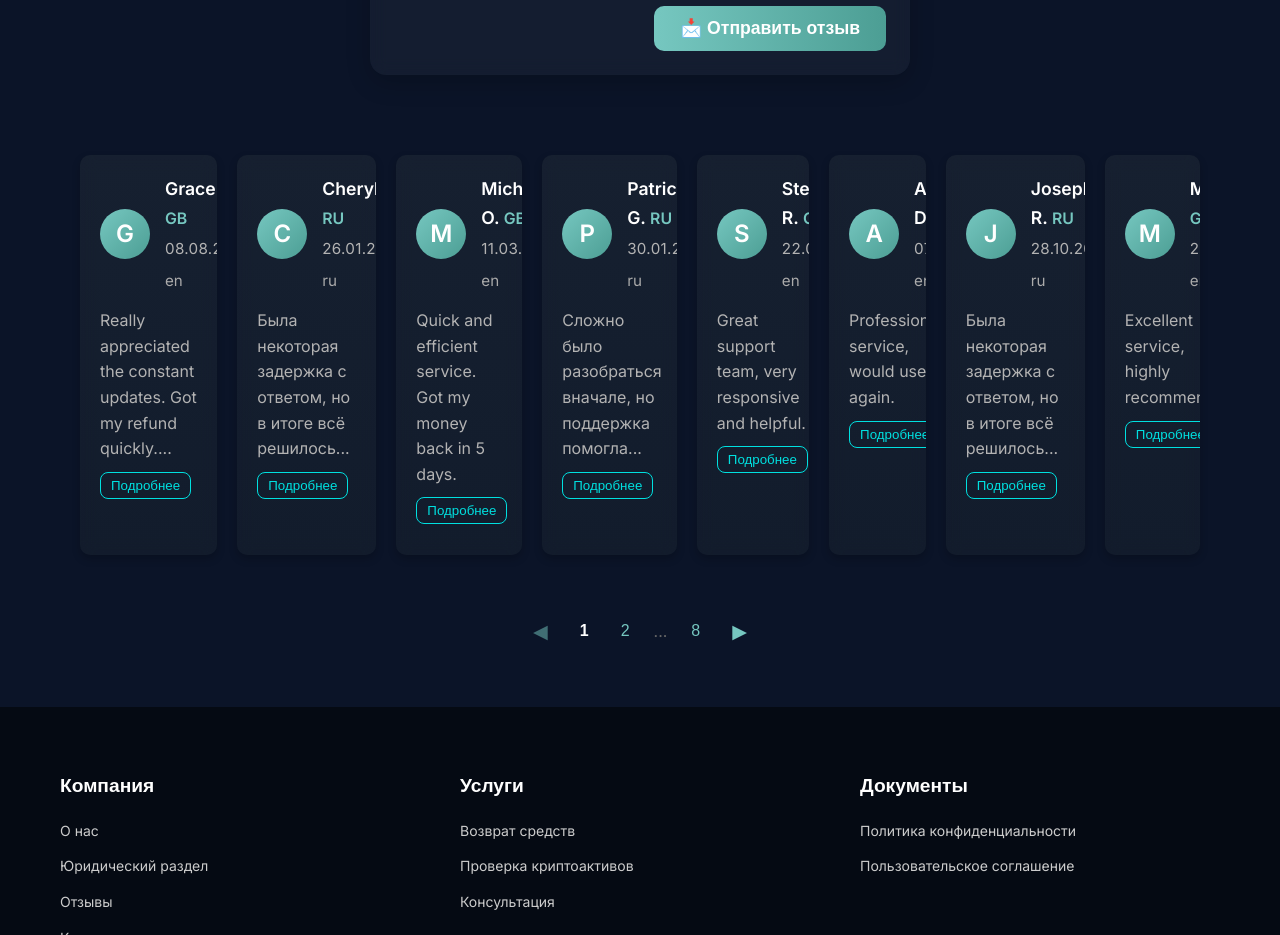
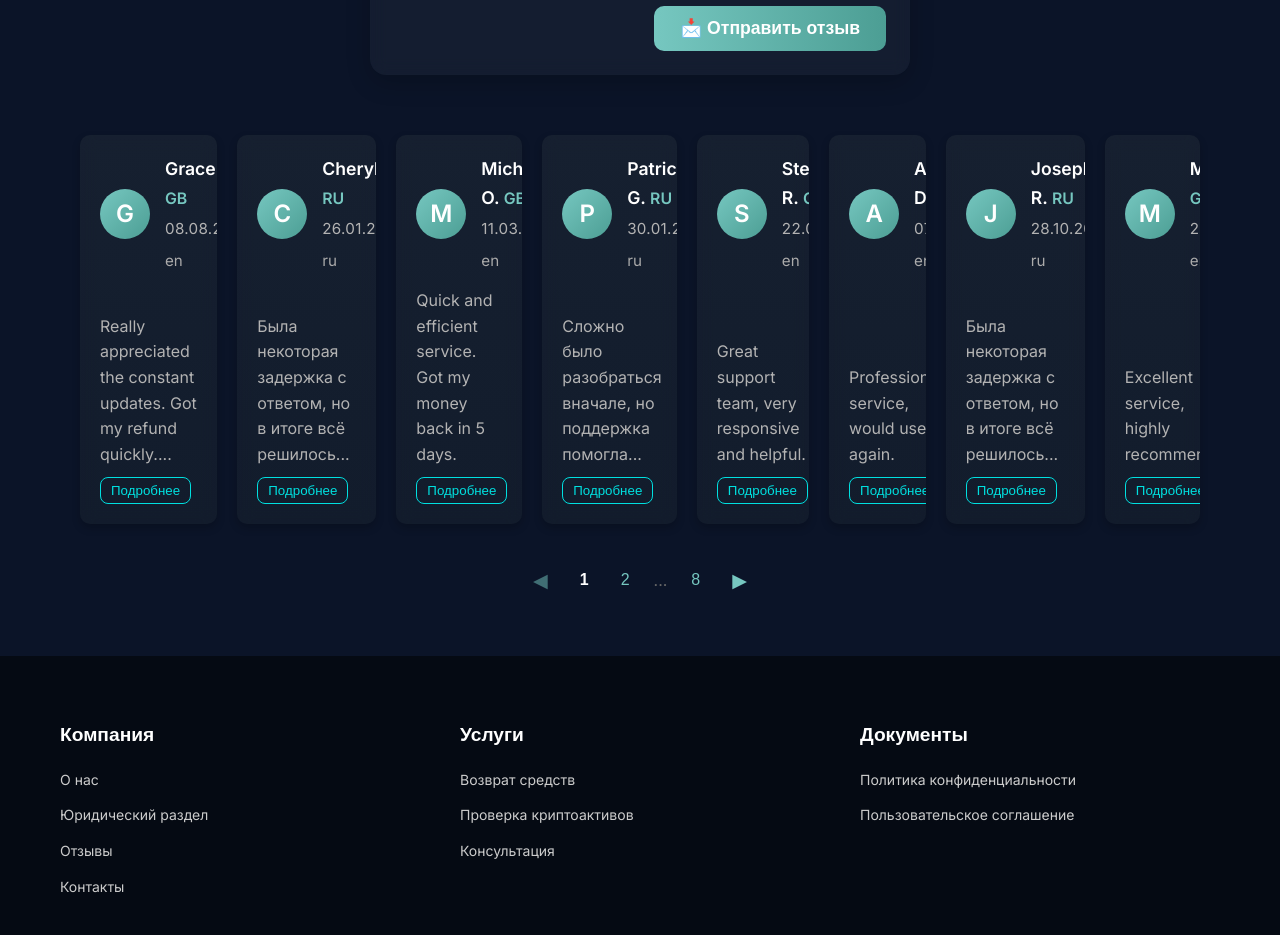
Before and after one commit to MikhailZolotarev2024/beta2, a plain HTML site: page index3.html in a window 1280 px wide. Shown: the part 1340-2275 px from the top of the page. Drawn offline with nearby package versions, Linux system fonts and the light colour scheme; animation ran at ten frames a second; files whose address does not match are found by name.

Commit message:
Add files via upload

```diff
--- a/general.new.css
+++ b/general.new.css
@@ -1268,7 +1268,7 @@ header p {
   grid-template-columns: repeat(2, 1fr);
   gap: 20px;
   width: 100%;
-  padding: 20px;
+  padding: 0 20px;
   box-sizing: border-box;
 }
 
@@ -1276,9 +1276,11 @@ header p {
   background: rgba(255, 255, 255, 0.05);
   border-radius: 12px;
   padding: 20px;
-  height: 100%;
+  height: auto;
+  min-height: 400px;
   display: flex;
   flex-direction: column;
+  justify-content: space-between;
   transition: transform 0.3s ease, box-shadow 0.3s ease;
 }
 
@@ -2095,54 +2097,52 @@ footer, .site-footer {
     }
 }
 
-/* Медиа-запрос для десктопов (ширина экрана >= 1024px) */
-@media (min-width: 1024px) {
+/* Медиа-запрос для десктопов (ширина экрана >= 768px) */
+@media (min-width: 768px) {
     .reviews-carousel {
-        display: grid; /* Используем Grid для колонок */
-        grid-template-columns: repeat(2, 1fr); /* Две колонки равной ширины */
+        display: grid;
+        grid-template-columns: repeat(2, 1fr);
         gap: 20px; /* Расстояние между карточками */
+        padding: 0 20px; /* Отступы по бокам */
     }
 
     .review-card {
-        height: 400px; /* Фиксированная высота для всех карточек */
-        /* overflow: hidden; /* Скрываем содержимое, которое выходит за рамки */
-        /* text-overflow: ellipsis; /* Добавляем многоточие для обрезанного текста - если нужно */
-        /* display: block; /* Карточки будут блочными элементами в Grid */
+        height: auto; /* Автоматическая высота */
+        min-height: 400px; /* Минимальная высота для выравнивания */
+        display: flex; /* Сохраняем flexbox для внутреннего содержимого */
+        flex-direction: column;
+        justify-content: space-between; /* Распределяем содержимое */
     }
 
      /* Стили для аватара и хедера карточки */
      .review-card .review-header {
-         /* Убедитесь, что хедер и аватар не занимают всю высоту */
          flex-shrink: 0;
      }
-}
-
-/* Медиа-запрос для планшетов (например, от 768px до 1023px) */
-/* Оставьте стили по умолчанию (flexbox, 1 колонка), если они подходят, или добавьте специфичные */
-@media (min-width: 768px) and (max-width: 1023px) {
-    /* Стили для планшетов, если отличаются от мобильных и десктопов */
-     .reviews-carousel {
-         /* Возможно, здесь тоже grid, но с другой конфигурацией, или flexbox */
-         /* display: grid; */
-         /* grid-template-columns: repeat(2, 1fr); */
-         /* gap: 20px; */
-     }
-    .review-card {
-         /* Возможно, другая высота для планшетов */
-         /* height: auto; */
-    }
-}
-
-/* Стили для мобильных (до 767px) */
+
+    /* Убираем специфичные стили для 1024px, т.к. 768px теперь основной брейкпоинт для 2 колонок */
+}
+
+/* Медиа-запрос для мобильных (до 767px) */
 @media (max-width: 767px) {
     .reviews-carousel {
-        /* Здесь должны быть стили для одной колонки, которые уже, вероятно, есть по умолчанию */
-        /* display: flex; */
-        /* flex-direction: column; */
-        /* gap: 20px; */
+        display: grid; /* Используем Grid и для мобильных */
+        grid-template-columns: 1fr; /* Одна колонка */
+        gap: 15px; /* Отступ между карточками */
+        padding: 0 15px; /* Отступы по бокам */
     }
     .review-card {
-         /* Возможно, авто высота или ограниченная для мобильных */
-         /* height: auto; */
+        height: auto; /* Автоматическая высота */
+        min-height: 300px; /* Возможно, меньшая минимальная высота для мобильных */
+        display: flex; /* Сохраняем flexbox для внутреннего содержимого */
+        flex-direction: column;
+        justify-content: space-between;
     }
 }
+
+/* Общие стили для reviews-carousel (вне медиа-запросов) */
+.reviews-carousel {
+    width: 100%;
+    max-width: 1400px; /* Или ваш желаемый максимальный размер */
+    margin: 0 auto; /* Центрируем блок */
+    box-sizing: border-box;
+}
--- a/script.js
+++ b/script.js
@@ -374,12 +374,10 @@ function updateReviewsPagination() {
 
 // Функция для обновления отображения отзывов
 function updateReviewsDisplay() {
-  // Используем allReviews для пагинации
   const reviewsToDisplay = allReviews;
   const startIndex = (currentReviewsPage - 1) * reviewsPerPage;
   const endIndex = Math.min(startIndex + reviewsPerPage, reviewsToDisplay.length);
 
-  // Сначала скрываем все отзывы в контейнере
   const reviewsContainer = document.querySelector('.reviews-carousel');
   if (!reviewsContainer) return;
 
@@ -388,10 +386,9 @@ function updateReviewsDisplay() {
 
   // Отображаем только отзывы для текущей страницы
   for (let i = startIndex; i < endIndex; i++) {
-    // Ищем существующую карточку в DOM по индексу в объединенном массиве allReviews
     const reviewCard = reviewsContainer.children[i];
-     if(reviewCard) { // Проверка на существование элемента
-         reviewCard.style.display = 'flex'; // Используем flex для отображения карточек
+     if(reviewCard) {
+         reviewCard.style.display = 'flex'; // Используем flex для отображения содержимого внутри карточки
      }
   }
 
```
